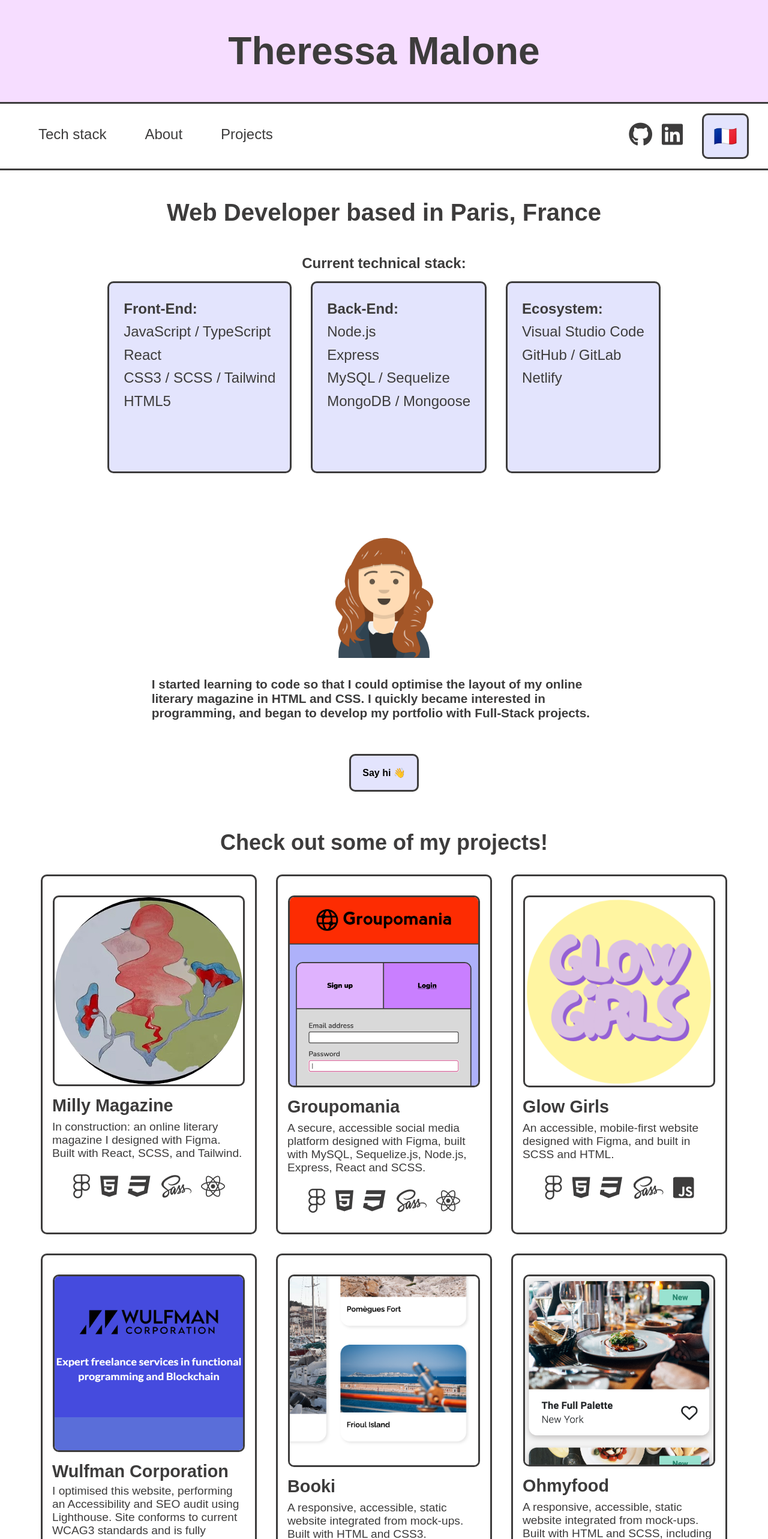
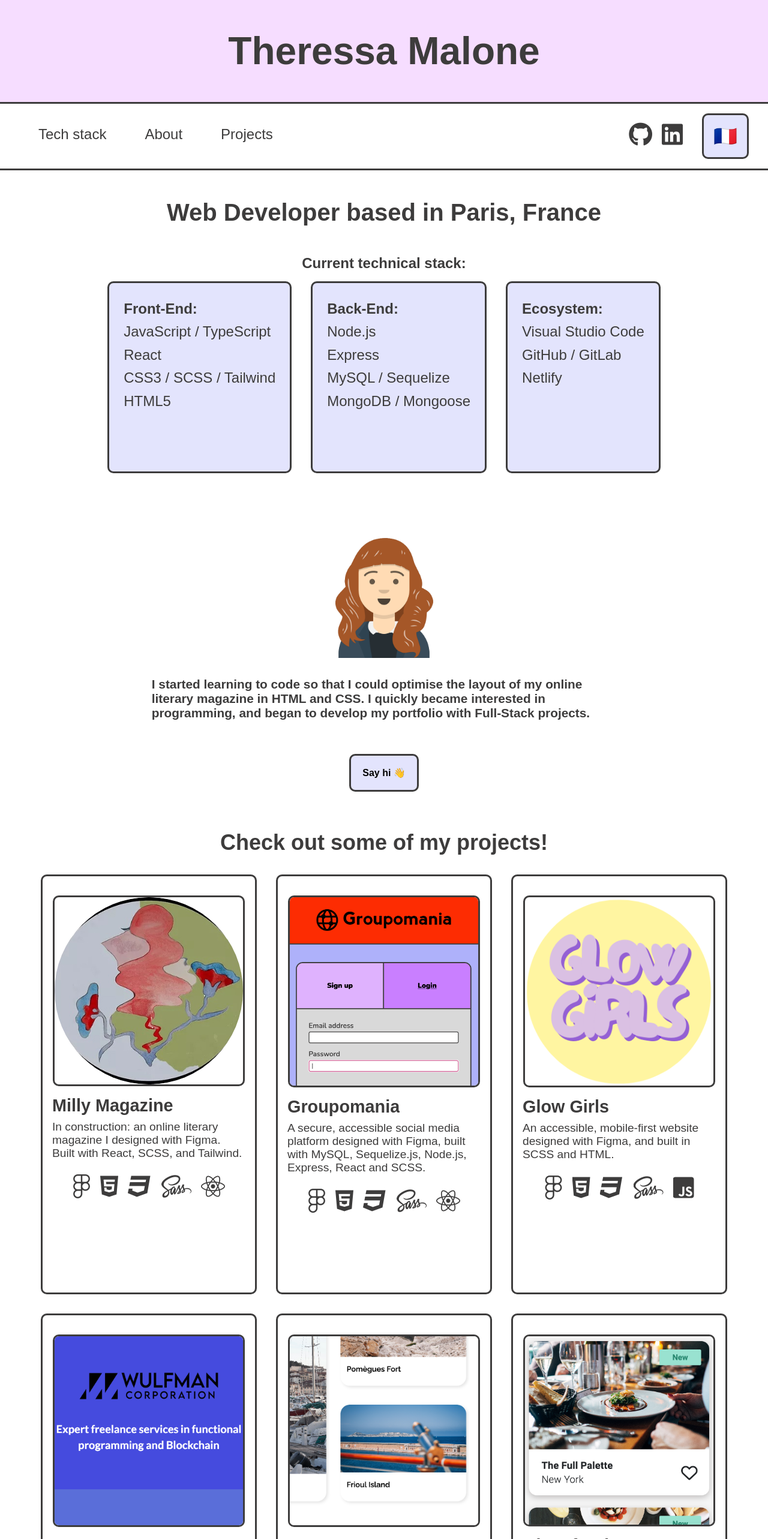
Before and after one commit to tssa017/portfolio, a React (Create React App) app: page / in a window 1280 px wide. Shown: the top 2566 px of the page at 60% size. Built offline with nearby package versions, Linux system fonts and the light colour scheme; a web font is replaced by a local one.

Commit message:
:lipstick: update format

```diff
--- a/src/components/card/card.scss
+++ b/src/components/card/card.scss
@@ -7,13 +7,13 @@
     align-items: center;
     @include borderStyle;
     padding: 2rem 1rem;
-    height: 600px;
-    scale: 1;
+    height: 700px;
+    width: 275px;
 
     &__img {
         @include borderStyle;
         height: auto;
-        width: 250px;
+        width: 320px;
         margin-bottom: 1rem;
         background-color: #fff;
     }
@@ -30,8 +30,7 @@
 
     &:hover {
         background-color: $colorPrimary;
-        scale: 1.01;
-        transition: all 250ms;
+        transition: 250ms ease-in-out;
     }
 }
 
@@ -40,9 +39,9 @@
     .card {
         width: 360px;
 
-        &__img {
-            width: 320px;
-        }
+        // &__img {
+        //     width: 320px;
+        // }
 
         &__heading {
             font-size: 1.2rem;
--- a/src/index.css
+++ b/src/index.css
@@ -214,14 +214,14 @@ a {
   border: 3px solid #3d3c3c;
   border-radius: 10px;
   padding: 2rem 1rem;
-  height: 600px;
-  scale: 1;
+  height: 700px;
+  width: 275px;
 }
 .card__img {
   border: 3px solid #3d3c3c;
   border-radius: 10px;
   height: auto;
-  width: 250px;
+  width: 320px;
   margin-bottom: 1rem;
   background-color: #fff;
 }
@@ -235,16 +235,12 @@ a {
 }
 .card:hover {
   background-color: #f6ddff;
-  scale: 1.01;
-  transition: all 250ms;
+  transition: 250ms ease-in-out;
 }
 
 @media screen and (min-width: 768px) {
   .card {
     width: 360px;
-  }
-  .card__img {
-    width: 320px;
   }
   .card__heading {
     font-size: 1.2rem;
```
Also changed, not shown: 1 other file (tests, documents, lock files or other folders).
